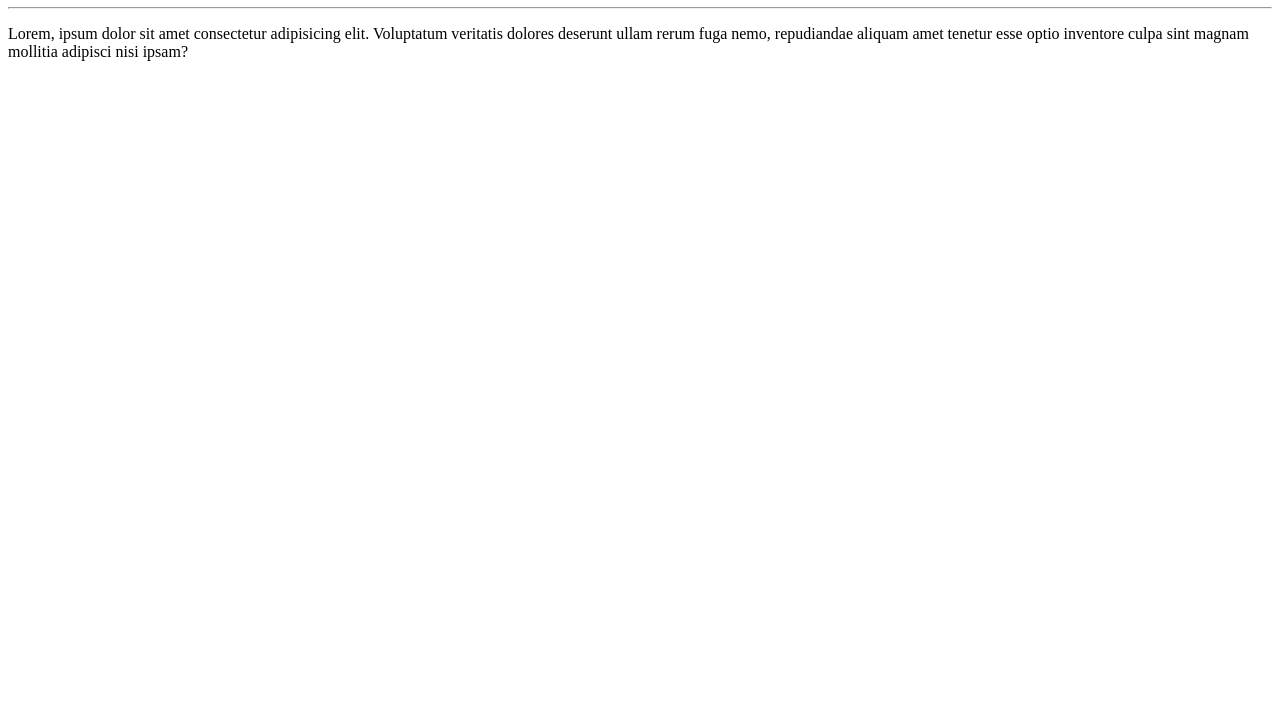
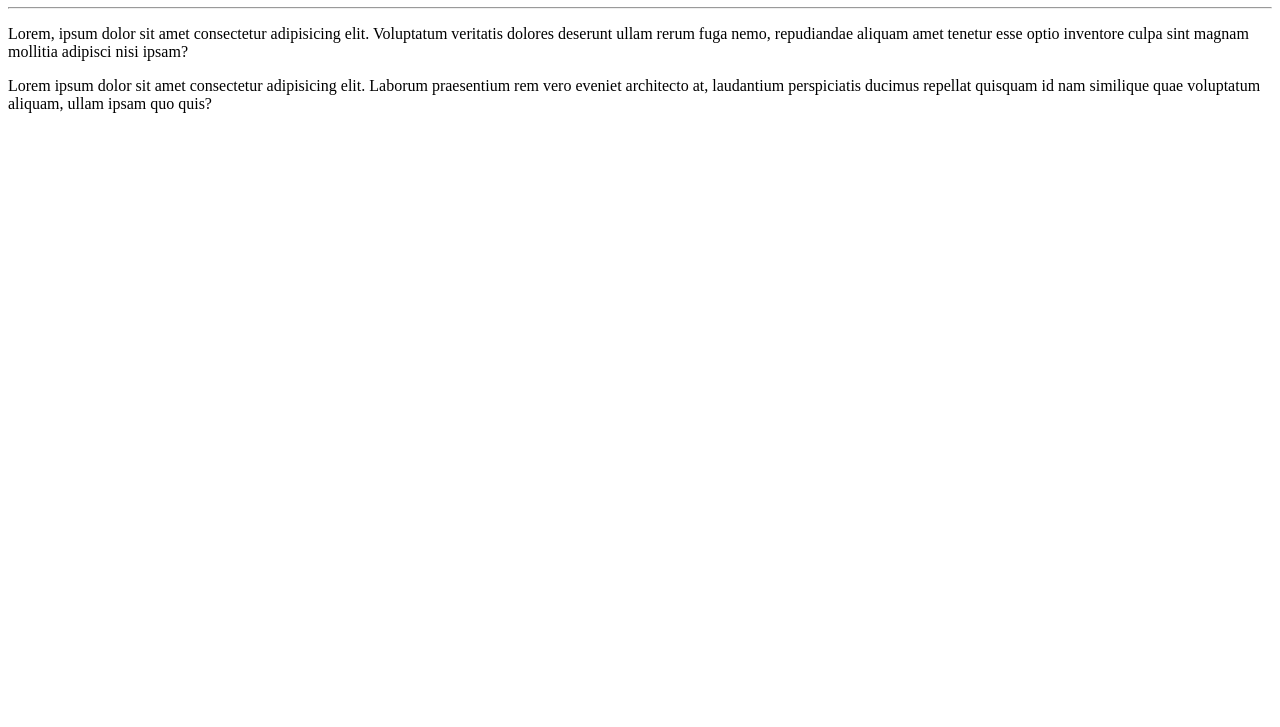
Before and after one commit to thiagogaspar99/Projeto01, a plain HTML site: page site_exemplo/index.html in a window 1280 px wide. Shown: the part 73-800 px from the top of the page. Drawn offline with Linux system fonts and the light colour scheme.

Commit message:
Update index.html
Adicionei um parágrafo

```diff
--- a/site_exemplo/index.html
+++ b/site_exemplo/index.html
@@ -9,5 +9,6 @@
     <h1>Olá, Mundo!</h1>
     <hr>
     <p>Lorem, ipsum dolor sit amet consectetur adipisicing elit. Voluptatum veritatis dolores deserunt ullam rerum fuga nemo, repudiandae aliquam amet tenetur esse optio inventore culpa sint magnam mollitia adipisci nisi ipsam?</p>
+    <p>Lorem ipsum dolor sit amet consectetur adipisicing elit. Laborum praesentium rem vero eveniet architecto at, laudantium perspiciatis ducimus repellat quisquam id nam similique quae voluptatum aliquam, ullam ipsam quo quis?</p>
 </body>
 </html>
```
